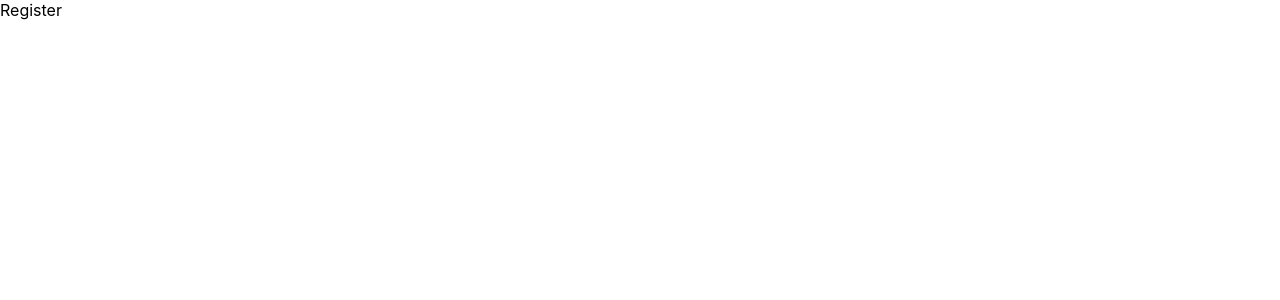
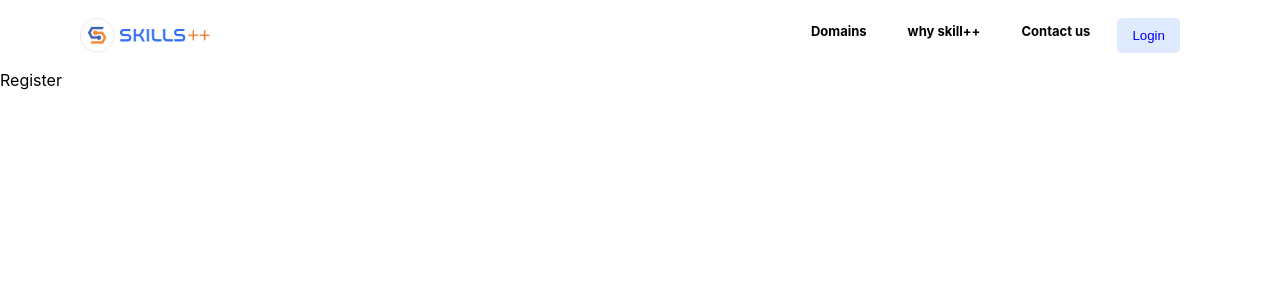
Before and after one commit to zairza-cetb/Skills-, a React (Create React App) app: page /register in a window 1280 px wide. Shown: the top 300 px of the page. Built offline with nearby package versions, Linux system fonts and the light colour scheme.

Commit message:
rectified navbar mistake

```diff
--- a/src/component/Button.js
+++ /dev/null
@@ -1,18 +0,0 @@
-import React from 'react'
-
-const Button = () => {
-  return (
-    <div>
-      <button style={{
-      backgroundColor:"#E0EAFF",
-      color:"blue",
-      padding:"10px 15px",
-      border:"none",
-      cursor:"pointer",
-      borderRadius:"5px",
-    }}>Login</button>
-    </div>
-  )
-}
-
-export default Button
--- a/src/component/Navbar.js
+++ b/src/component/Navbar.js
@@ -1,7 +1,7 @@
 import React from "react";
 import "./Navbar.scss";
 import Logo from "../Assests/Frame41.png";
-import Button from "./Button";
+import { Link } from "react-router-dom";
 
 const Navbar = () => {
   return (
@@ -10,12 +10,16 @@ const Navbar = () => {
       <nav className="navbar">
         <ul className="nav-links">
           <input type="checkbox" id="checkbox_toggle" />
-          <label htmlFor="checkbox_toggle" className="hamburger">&#9776;</label>
+          <label htmlFor="checkbox_toggle" className="hamburger">
+            &#9776;
+          </label>
           <div className="menu">
             <li>Domains</li>
             <li>why skill++</li>
             <li>Contact us</li>
-           <Button />
+            <Link to="/login">
+              <button className="menu-login-btn">Login</button>
+            </Link>
           </div>
         </ul>
       </nav>
--- a/src/component/Navbar.scss
+++ b/src/component/Navbar.scss
@@ -21,7 +21,7 @@
   font-size:13px;
   font-weight:700;
 }
-.menu li {
+ .menu li{
   padding: 5px 14px;
   list-style: none;
 }
@@ -36,28 +36,49 @@ input[type="checkbox"] {
   user-select: none;
   cursor: pointer;
 }
+.menu-login-btn{
+    background-color:#E0EAFF;
+    color:blue;
+    padding: 10px 15px;
+    border: none;
+    cursor: pointer;
+    border-radius: 5px;
+}
 
-@media (max-width: 768px) {
+@media (max-width:655px) {
   .menu {
     display: none;
     position: absolute;
-    right: 0;
-    left: 0;
+    right:0;
+    left:0;
     text-align: center;
-    padding: 16px 0;
+    background-color:blue;
+    color:white;
+    height:87.5vh;
   }
   .menu li:hover {
     display: inline-block;
-    background-color: #4c9e9e;
-    transition: 0.3s ease;
+    color:aquamarine;
   }
-  .menu li + li {
-    margin-top: 12px;
+  .menu li{
+    font-size: 25px;
+    margin-top:80px;
+  }
+  .menu-login-btn{
+    margin-top: 80px;
+    padding:20px 30px;
+    font-size: 25px;
   }
   input[type="checkbox"]:checked ~ .menu {
     display: block;
+    left:70vw;
   }
   .hamburger {
     display: block;
   }
 }
+@media(max-width:543px){
+    .menu{
+        height:67.5vh;
+    }
+}
--- a/src/pages/Register/Register.jsx
+++ b/src/pages/Register/Register.jsx
@@ -1,8 +1,12 @@
 import React from 'react'
+import Navbar from '../../component/Navbar'
 
 const Register = () => {
   return (
-    <div>Register</div>
+    <div>
+      <Navbar />
+      Register
+    </div>
   )
 }
 
```
